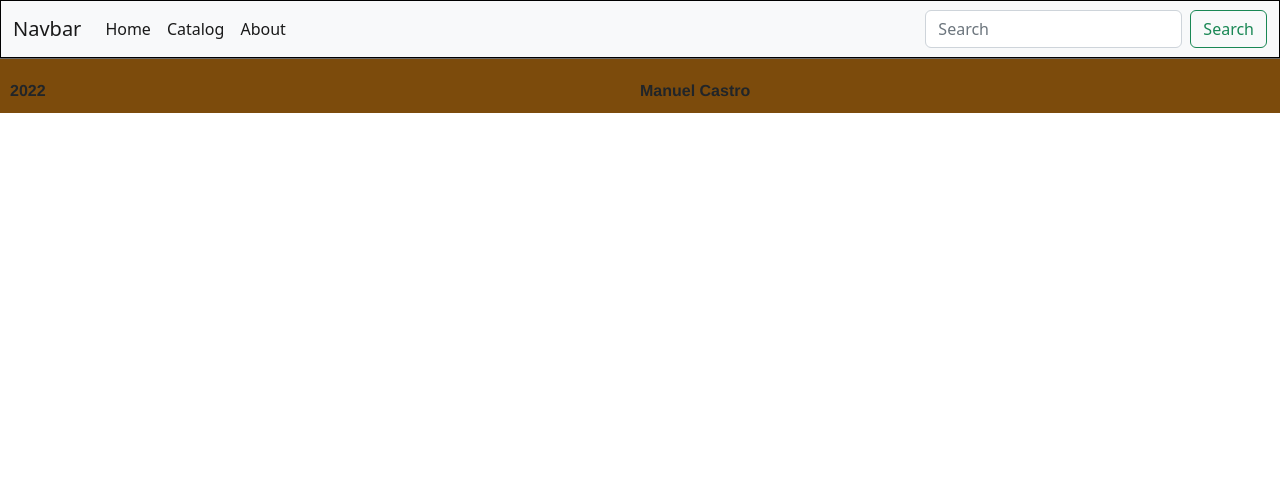
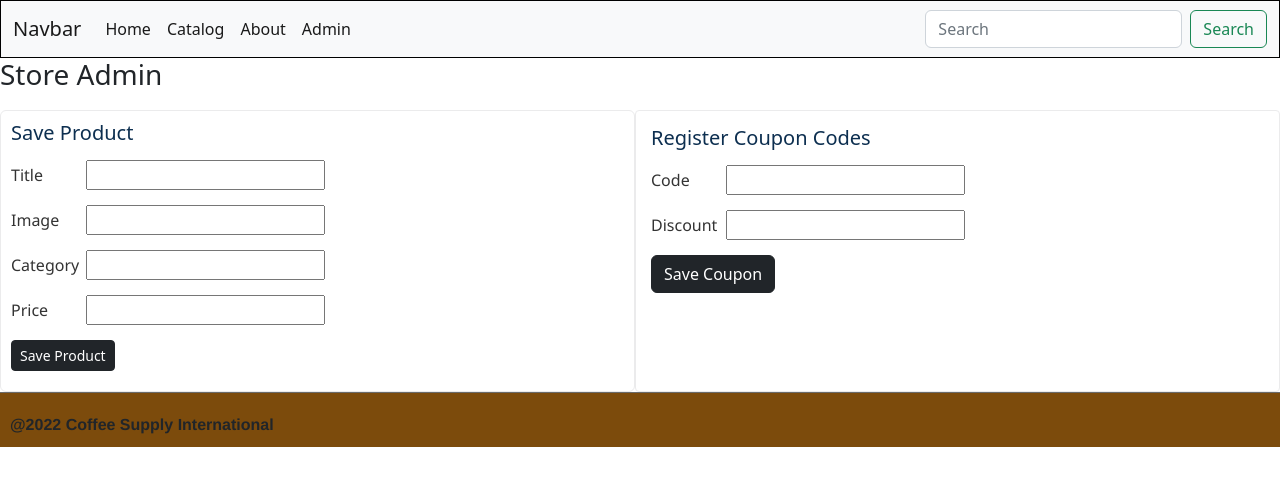
Before and after one commit to mcc808/CoffeeSupply, a React (Create React App) app: page /admin in a window 1280 px wide. Shown: the top 486 px of the page. Built offline with nearby package versions, Linux system fonts and the light colour scheme.

Commit message:
store admin

```diff
--- a/src/App.js
+++ b/src/App.js
@@ -6,6 +6,7 @@ import Footer from './components/footer';
 import Catalog from './pages/catalog';
 import Home from './pages/home';
 import About from './pages/about';
+import Admin from './pages/admin';
 
 import {BrowserRouter, Routes, Route} from 'react-router-dom';
 
@@ -24,6 +25,7 @@ function App() {
         <Route path='/home' element={<Home />}   />
         <Route path='/catalog' element={<Catalog />}   />
         <Route path='/about' element={<About />}   />
+        <Route path='/admin' element={<Admin />}   />
       </Routes>
 
 
--- a/src/components/footer.css
+++ b/src/components/footer.css
@@ -8,10 +8,4 @@
 }
 .footer div{
     flex: 1;
-
 }
-footer .name{
-    font-family: 'Franklin Gothic Medium', 'Arial Narrow', Arial, sans-serif;
-    font-weight: bold;
-    text-align: right;
-}
--- a/src/components/footer.jsx
+++ b/src/components/footer.jsx
@@ -3,8 +3,7 @@ import './footer.css';
 function Footer(){
     return(
         <div className="footer">
-            <div>2022</div>
-            <div className="name">Manuel Castro</div>
+            <div>@2022 Coffee Supply International</div>
         </div>
     )
 }
--- a/src/components/navBar.jsx
+++ b/src/components/navBar.jsx
@@ -32,6 +32,12 @@ function NavBar(){
           </Link>
         </li>
 
+        <li className="nav-item">
+          <Link className="nav-link active" aria-current="page" to="/admin">
+            Admin
+          </Link>
+        </li>
+
       </ul>
       <form className="d-flex" role="search">
         <input className="form-control me-2" type="search" placeholder="Search" aria-label="Search"/>
--- a/src/pages/admin.css
+++ b/src/pages/admin.css
@@ -0,0 +1,44 @@
+.admin .content {
+    display: flex;
+    justify-items: center;
+    justify-content: space-between;
+}
+
+.admin .products-form {
+    flex: 3;
+    border: 1px solid #ebebec;
+    border-radius: 6px;
+    margin-top: 10px;
+    padding: 10px;
+}
+
+.admin .coupons-form {
+    flex: 3;
+    border: 1px solid #ebebec;
+    border-radius: 4px;
+    margin-top: 10px;
+    padding: 15px;
+}
+
+.admin h5 {
+    text-align: left;
+    color: rgb(13, 47, 80);
+}
+
+.my-control {
+    margin-bottom: 10px;
+    margin-top: 15px;
+    display: block;
+}
+
+.my-control label {
+    display: inline-block;
+    width: 75px;
+    text-align: left;
+    color: #333;
+    font-family: 'Segoe UI', Tahoma, sans-serif;
+}
+
+.my-control input {
+    flex: 1;
+}
--- a/src/pages/admin.jsx
+++ b/src/pages/admin.jsx
@@ -61,53 +61,24 @@ const Admin = () => {
                     <h5>Register Coupon Codes</h5>
 
                     <div className="my-control">
-
-
+                        <label>Code</label>
+                        <input type="text" />
                     </div>
 
+                    <div className="my-control">
+                        <label>Discount</label>
+                        <input type="number" />
+                    </div>
 
-
-
-
-
-
-
+                    <div className="my-control">
+                        <button className="btn btn-dark">Save Coupon</button>
+                    </div>
 
                 </div>
 
-
-
-
-
-
-
-
-
-
             </div>
 
-
-
-
-
-
-
-
-
-
-
-
-
-
-
-
-
-
-
-
         </div>
-
-
 
     );
 };
```
